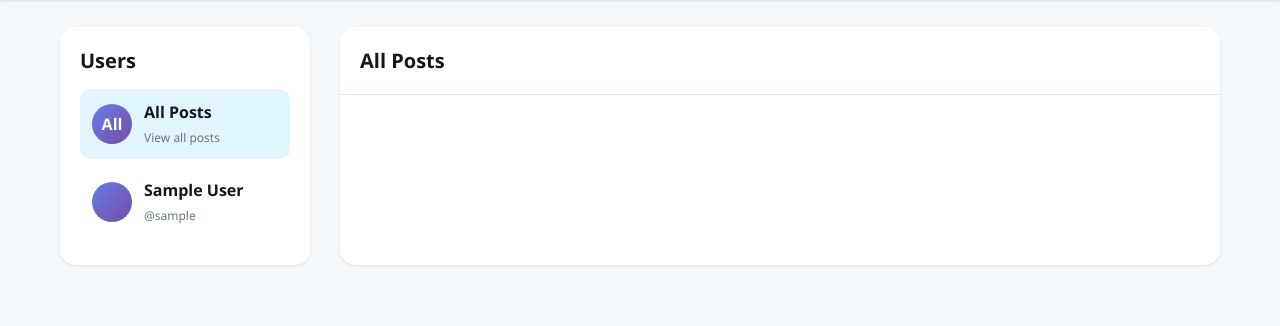
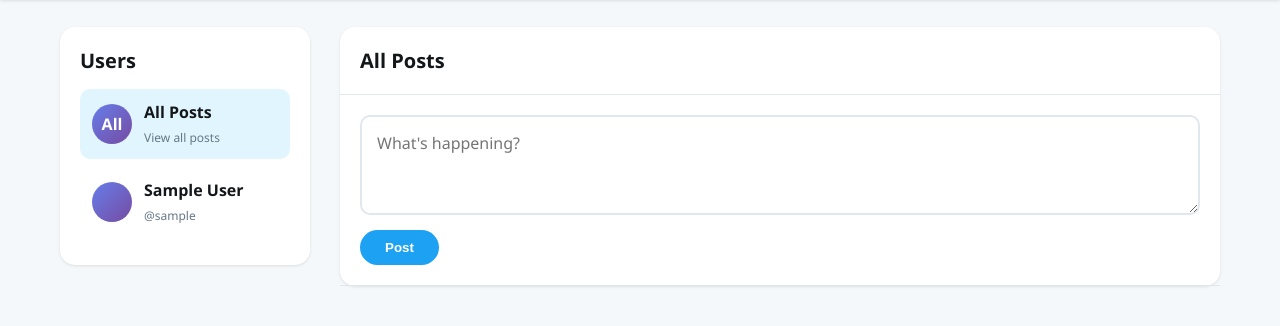
Before and after one commit to Ozodbek-05/Twitter, a Django app: page / in a window 1280 px wide. Shown: the part 73-399 px from the top of the page. Run offline with Django 5.2, Linux system fonts and the light colour scheme; the visitor is signed in with stand-in values (Sample User, id 1); data comes from the database, SQL or seed files in the repository; data that the repository does not hold is empty.

Commit message:
project ready

```diff
--- a/pages/urls.py
+++ b/pages/urls.py
@@ -1,10 +1,13 @@
 from django.urls import path
-from pages.views import index_view, user_posts_view, my_posts_view
+from pages import views
 
 app_name = 'pages'
 
 urlpatterns = [
-    path('', index_view, name='home'),
-    path('user/<str:username>/', user_posts_view, name='user_posts'),
-    path('my-posts/', my_posts_view, name='my_posts'),
+    path('', views.index_view, name='home'),
+    path('user/<str:username>/', views.user_posts_view, name='user-posts'),
+    path('my-posts/', views.my_posts_view, name='my-posts'),
+    path('create-post/', views.create_post_view, name='create-post'),
+    path('edit-post/<int:pk>/', views.edit_post_view, name='edit-post'),
+    path('delete-post/<int:pk>/', views.delete_post_view, name='delete-post'),
 ]
--- a/pages/views.py
+++ b/pages/views.py
@@ -1,5 +1,7 @@
 from django.contrib.auth.models import User
-from django.shortcuts import render, get_object_or_404
+from django.shortcuts import render, get_object_or_404, redirect
+from django.contrib.auth.decorators import login_required
+from django.contrib import messages
 
 from pages.models import PostModel
 
@@ -27,7 +29,6 @@ def user_posts_view(request, username):
     }
     return render(request, "index.html", context)
 
-from django.contrib.auth.decorators import login_required
 
 @login_required
 def my_posts_view(request):
@@ -37,6 +38,58 @@ def my_posts_view(request):
     context = {
         'users': users,
         'posts': posts,
-        'selected_user': request.user   # faqat login bo‘lgan user
+        'selected_user': request.user
     }
     return render(request, "index.html", context)
+
+
+@login_required
+def create_post_view(request):
+    if request.method == 'POST':
+        message = request.POST.get('message', '').strip()
+
+        if message:
+            PostModel.objects.create(
+                author=request.user.authormodel,
+                message=message
+            )
+            messages.success(request, 'Post successfully created!')
+        else:
+            messages.error(request, 'Post message cannot be empty!')
+
+    return redirect('pages:home')
+
+
+@login_required
+def edit_post_view(request, pk):
+    post = get_object_or_404(PostModel, pk=pk)
+
+    if request.user != post.author.user:
+        messages.error(request, 'You are not the owner of this post!')
+        return redirect('pages:home')
+
+    if request.method == 'POST':
+        message = request.POST.get('message', '').strip()
+
+        if message:
+            post.message = message
+            post.save()
+            messages.success(request, 'Post successfully updated!')
+        else:
+            messages.error(request, 'Post message cannot be empty!')
+
+    return redirect('pages:home')
+
+
+@login_required
+def delete_post_view(request, pk):
+    post = get_object_or_404(PostModel, pk=pk)
+
+    if request.user != post.author.user:
+        messages.error(request, 'You are not the owner of this post!')
+        return redirect('pages:home')
+
+    post.delete()
+    messages.success(request, 'Post successfully deleted!')
+
+    return redirect('pages:home')
--- a/templates/index.html
+++ b/templates/index.html
@@ -17,7 +17,7 @@
     <aside class="users-sidebar">
         <h3 class="sidebar-title">Users</h3>
         <div class="users-list">
-                <a href="#" class="user-item active" data-user="all">
+            <a href="{% url 'pages:home' %}" class="user-item {% if not selected_user %}active{% endif %}" data-user="all">
                 <div class="user-avatar">All</div>
                 <div class="user-info">
                     <h4>All Posts</h4>
@@ -26,7 +26,7 @@
             </a>
             {% for user in users %}
             {% if user.username != 'admin' %}
-                        <a href="{% url 'pages:user_posts' user.username %}" class="user-item">
+            <a href="{% url 'pages:user-posts' user.username %}" class="user-item {% if selected_user and selected_user.username == user.username %}active{% endif %}">
                 <div class="user-avatar">
                     {{ user.authormodel.avatar }}
                 </div>
@@ -48,10 +48,15 @@
         </div>
 
         <!-- Post Form (only for logged in users) -->
-            <div class="post-form" id="post-form" style="display: none;">
-                <textarea class="post-textarea" placeholder="What's happening?"></textarea>
-                <button class="post-submit">Post</button>
+        {% if request.user.is_authenticated %}
+        <div class="post-form" id="post-form">
+            <form action="{% url 'pages:create-post' %}" method="post">
+                {% csrf_token %}
+                <textarea class="post-textarea" name="message" placeholder="What's happening?" required></textarea>
+                <button type="submit" class="post-submit">Post</button>
+            </form>
         </div>
+        {% endif %}
 
         <!-- Posts List -->
         <div class="posts-list">
@@ -74,12 +79,15 @@
                     <button class="edit-btn" onclick="editPost({{ post.id }})">Edit</button>
                 </div>
                 <div class="edit-form" id="edit-form-{{ post.id }}" style="display: none;">
-                    <textarea class="edit-textarea">{{ post.message }}</textarea>
+                    <form action="{% url 'pages:edit-post' pk=post.id %}" method="post">
+                        {% csrf_token %}
+                        <textarea class="edit-textarea" name="message" required>{{ post.message }}</textarea>
                         <div class="edit-actions">
-                        <button class="save-btn" onclick="savePost({{ post.id }})">Save</button>
-                        <button class="delete-btn" onclick="deletePost({{ post.id }})">Delete</button>
-                        <button class="cancel-btn" onclick="cancelEdit({{ post.id }})">Cancel</button>
+                            <button type="submit" class="save-btn">Save</button>
+                            <a href="{% url 'pages:delete-post' pk=post.id %}" class="delete-btn" onclick="return confirm('Are you sure you want to delete this post?')">Delete</a>
+                            <button type="button" class="cancel-btn" onclick="cancelEdit({{ post.id }})">Cancel</button>
                         </div>
+                    </form>
                 </div>
                 {% endif %}
             </article>
```
Also changed, not shown: core/settings.py (+9 -0 lines), templates/layout/base.html (+144 -4 lines), templates/login.html (+0 -9 lines). Lines whose indentation alone changed are shown as unchanged.
